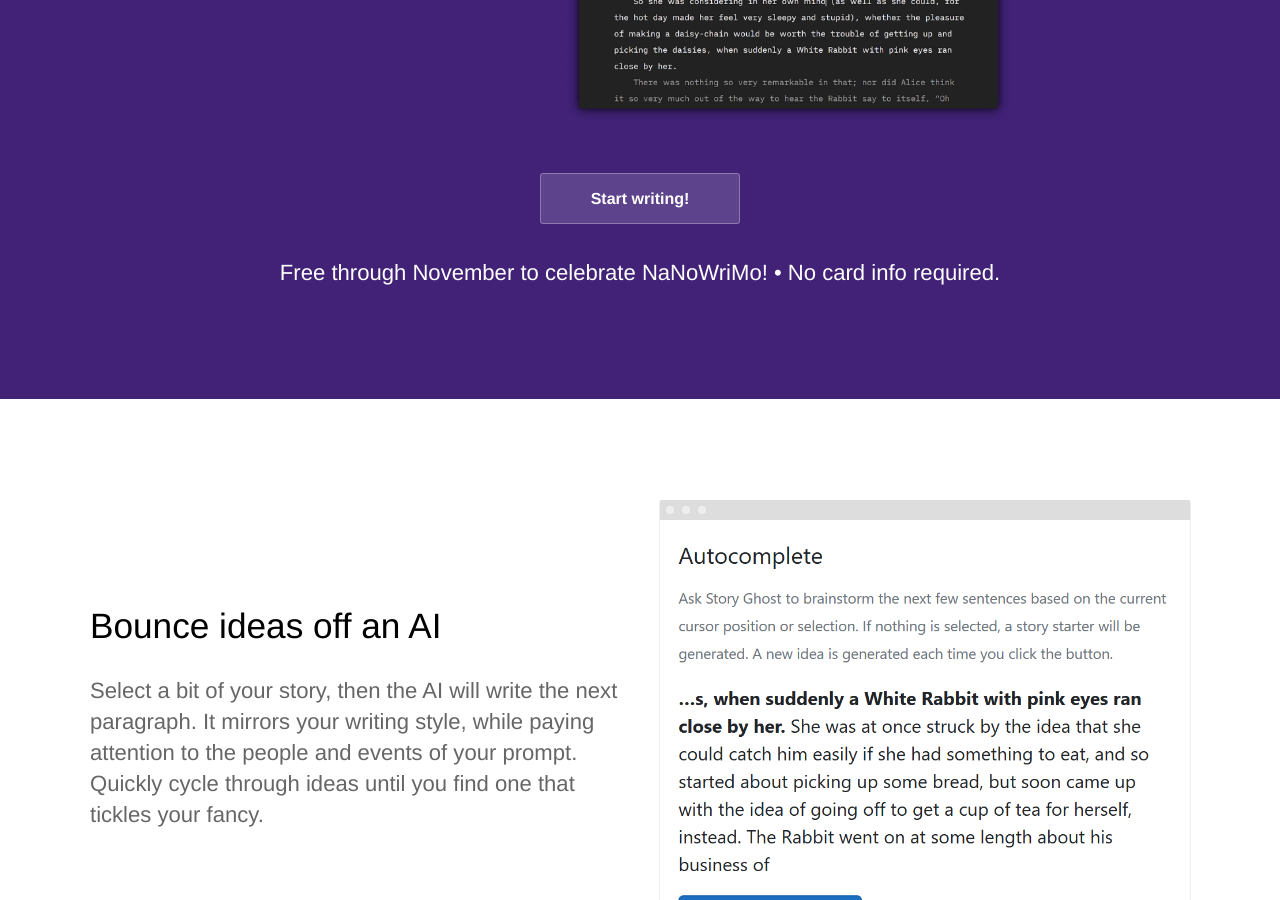
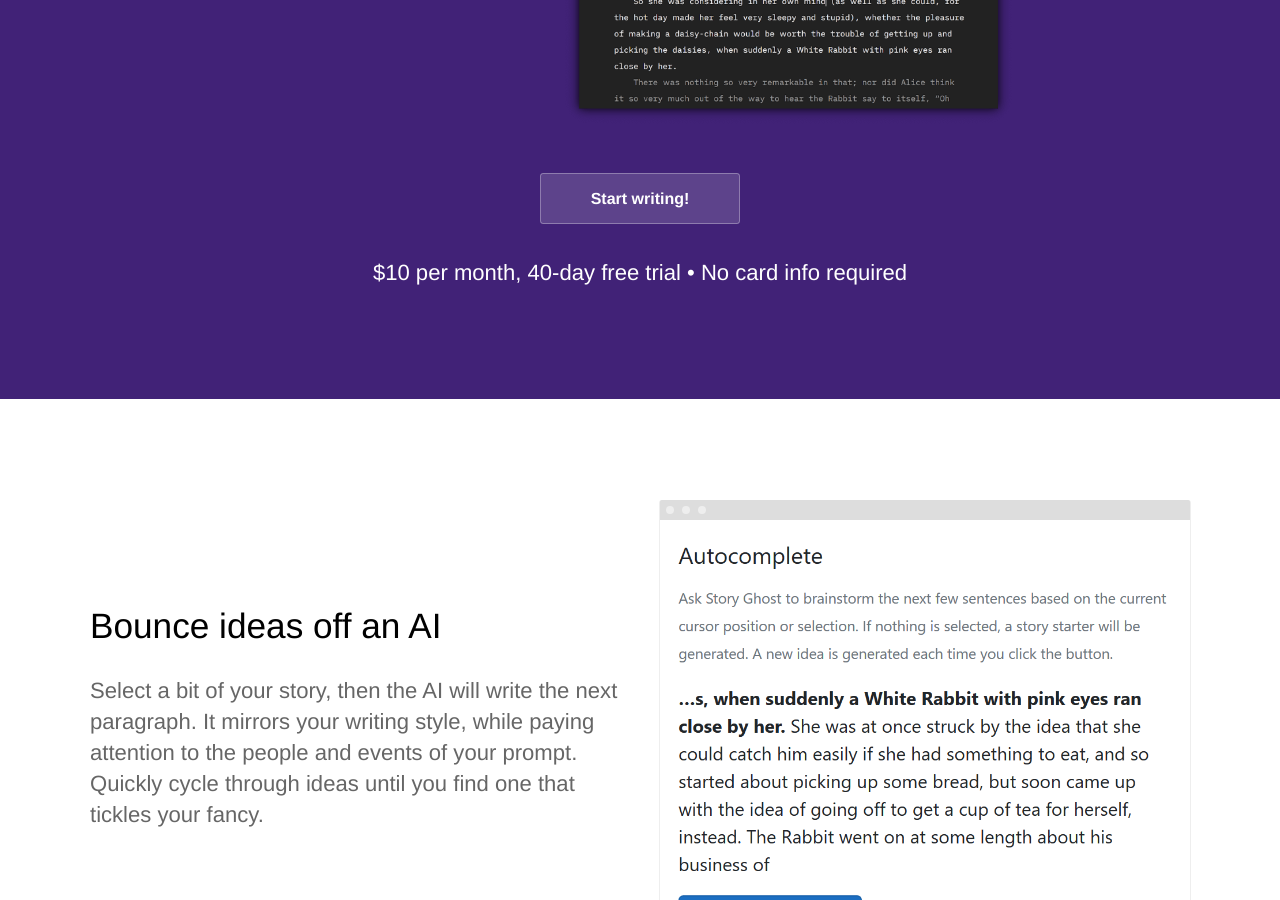
Before and after one commit to headchem/story-ghost, a Jekyll site: the page built from index.html, in a window 1280 px wide and 900 px high, scrolled down 589 px. Built offline with Jekyll 4.4.1, drawn with Linux system fonts in a browser that asks for light colours; some of the changed text lies outside the part shown.

Commit message:
add back price, update free trial to 40 days

```diff
--- a/index.html
+++ b/index.html
@@ -11,7 +11,7 @@ description: Story Ghost cures writer's block
 		</div>
 		<div class="cta button alt">
 			<a href="https://www.storyghost.app"><strong>Start writing!</strong></a>
-			<p style="margin-top: 50px;"><s style="display: none">$TBD per month, two-week trial &bull;</s> Free through November to celebrate NaNoWriMo! &bull; No card info required.</p>
+			<p style="margin-top: 50px;">$10 per month, 40-day free trial &bull; No card info required</p>
 		</div>
 	</div>
 </section>
@@ -176,7 +176,7 @@ description: Story Ghost cures writer's block
 	<section class="bottom-cta">
 		<h2 class="editable">With <strong>Story Ghost</strong>, blank pages don't stay blank.</h2>
 		<div class="button alt"><a href="https://www.storyghost.app"><strong>Start writing!</strong></a></div>
-		<p style="margin-top: 50px;"><s style="display: none">$TBD per month, two-week trial &bull;</s> Free through November to celebrate NaNoWriMo! &bull; No card info required.</p>
+		<p style="margin-top: 50px;">Can you finish a story before your 40-day trial expires? &#128521; &bull; No card info required.</p>
 	</section>
 
 </div>
```
Also changed, not shown: images/boo_256.png (added), images/boo_64.png (added).
